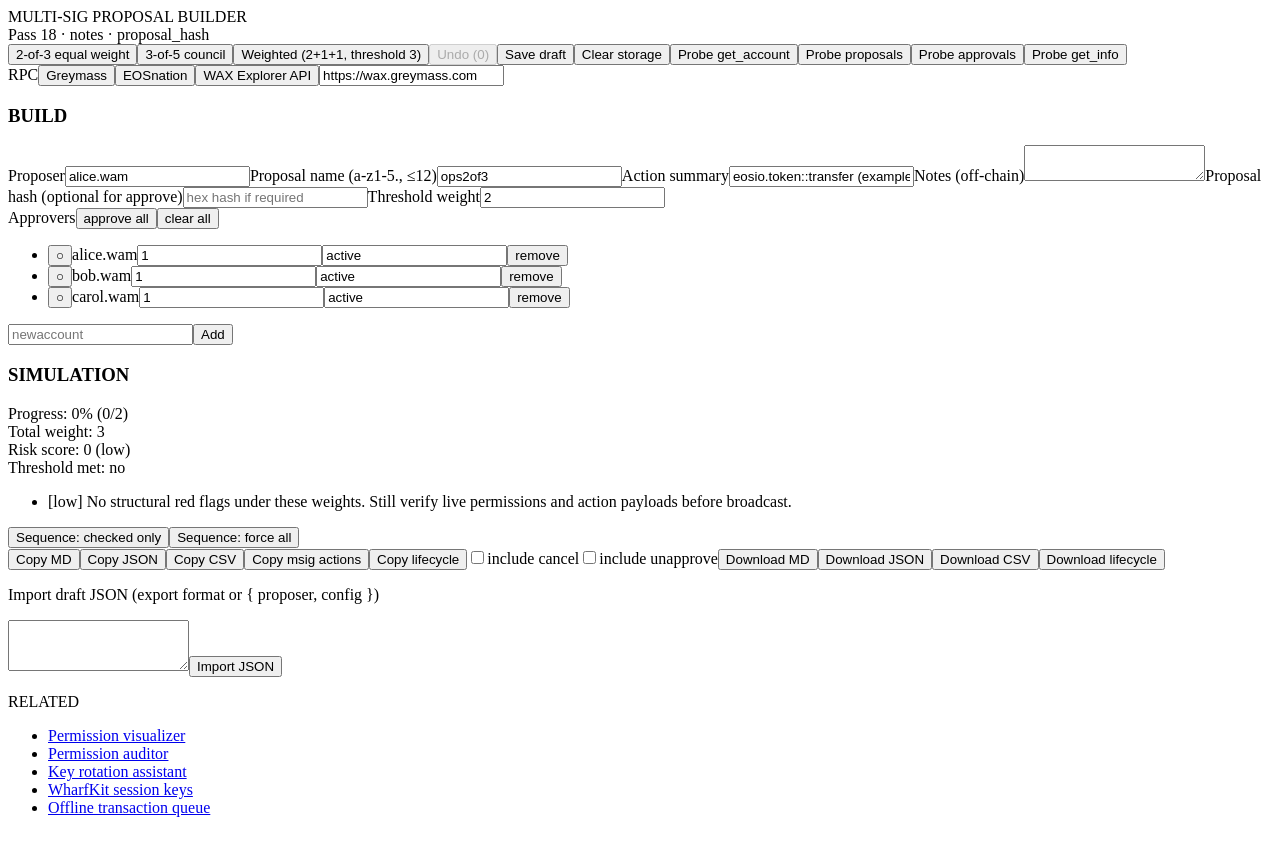
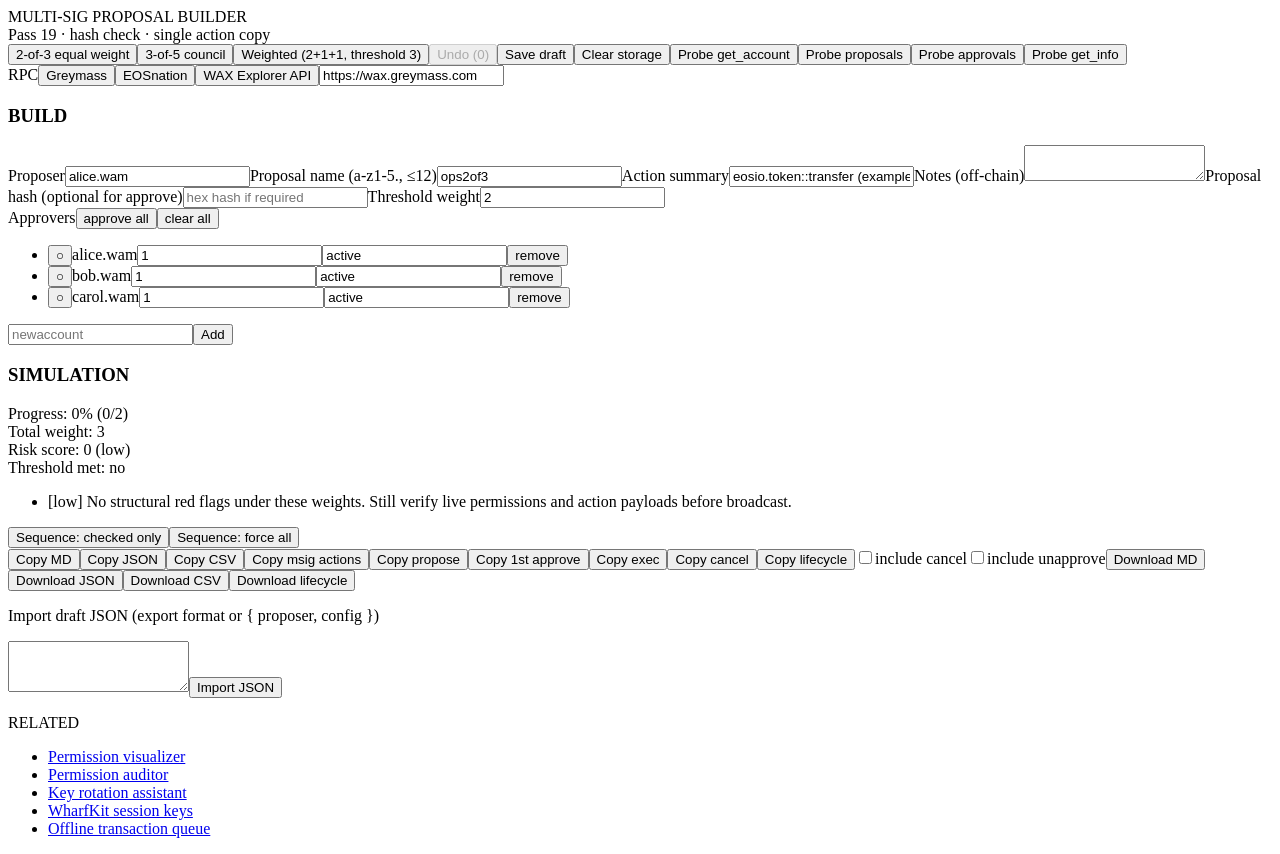
Before and after one commit to pixel-journey/wax-multi-sig-proposal-builder-and-simulator, a Next.js app: page / in a window 1280 px wide. Before the commit the page ends 833 px from the top, so only its background shows below. Built offline with nearby package versions, Linux system fonts and the light colour scheme.

Commit message:
Pass 19: wire hash check + single action copies

```diff
--- a/app/page.tsx
+++ b/app/page.tsx
@@ -37,7 +37,14 @@ import {
   fetchTableRows,
   proposalsByProposerRequest,
 } from '../examples/msigTableProbe';
+import { checkProposalHash } from '../examples/proposalHash';
 import { PRESETS } from '../examples/presets';
+import {
+  buildSingleApprove,
+  buildSingleCancel,
+  buildSingleExec,
+  buildSinglePropose,
+} from '../examples/singleActions';
 import { aggregateRiskScore } from '../examples/riskScore';
 import { DEFAULT_RPC, RPC_PRESETS, normalizeRpcBase } from '../examples/rpcEndpoints';
 import { clearDraft, loadDraft, saveDraft } from '../examples/storage';
@@ -60,9 +67,7 @@ export default function MultiSigProposalBuilder() {
   const [threshold, setThreshold] = useState(2);
   const [approvals, setApprovals] = useState<Approval[]>(defaultApprovals);
   const [newActor, setNewActor] = useState('');
-  const [actionSummary, setActionSummary] = useState(
-    'eosio.token::transfer (example)'
-  );
+  const [actionSummary, setActionSummary] = useState('eosio.token::transfer (example)');
   const [status, setStatus] = useState<string | null>(null);
   const [hydrated, setHydrated] = useState(false);
   const [probing, setProbing] = useState(false);
@@ -84,11 +89,9 @@ export default function MultiSigProposalBuilder() {
       setProposalName(d.value.config.proposalName);
       setThreshold(d.value.config.threshold);
       setApprovals(d.value.config.approvals);
-      if (d.value.config.actionSummary)
-        setActionSummary(d.value.config.actionSummary);
+      if (d.value.config.actionSummary) setActionSummary(d.value.config.actionSummary);
       if (d.value.config.notes) setNotes(d.value.config.notes);
-      if (d.value.config.proposalHash)
-        setProposalHash(d.value.config.proposalHash);
+      if (d.value.config.proposalHash) setProposalHash(d.value.config.proposalHash);
       setStatus('Restored draft from localStorage');
     }
     setHydrated(true);
@@ -119,6 +122,7 @@ export default function MultiSigProposalBuilder() {
       }),
     [proposer, proposalName, threshold, approvals]
   );
+  const hashCheck = useMemo(() => checkProposalHash(proposalHash), [proposalHash]);
 
   const approveSeq = useMemo(
     () =>
@@ -127,9 +131,12 @@ export default function MultiSigProposalBuilder() {
         proposalName,
         approvals,
         forceAll: seqMode === 'all',
-        proposalHash: proposalHash || undefined,
+        proposalHash:
+          hashCheck.ok && hashCheck.normalized
+            ? hashCheck.normalized
+            : undefined,
       }),
-    [proposer, proposalName, approvals, seqMode, proposalHash]
+    [proposer, proposalName, approvals, seqMode, hashCheck]
   );
 
   const lifecycle = useMemo(
@@ -172,8 +179,7 @@ export default function MultiSigProposalBuilder() {
     setProposalName(r.snap.config.proposalName);
     setThreshold(r.snap.config.threshold);
     setApprovals(r.snap.config.approvals);
-    if (r.snap.config.actionSummary)
-      setActionSummary(r.snap.config.actionSummary);
+    if (r.snap.config.actionSummary) setActionSummary(r.snap.config.actionSummary);
     setNotes(r.snap.config.notes ?? '');
     setProposalHash(r.snap.config.proposalHash ?? '');
     setStatus(`Undid · depth ${undoDepth(r.stack)}`);
@@ -205,7 +211,10 @@ export default function MultiSigProposalBuilder() {
           actor: approvals[0].account,
           permission: approvals[0].permission ?? 'active',
         },
-        proposal_hash: proposalHash || undefined,
+        proposal_hash:
+          hashCheck.ok && hashCheck.normalized
+            ? hashCheck.normalized
+            : undefined,
       });
     const exec = buildExecAction({
       proposer,
@@ -213,7 +222,7 @@ export default function MultiSigProposalBuilder() {
       executer: proposer,
     });
     return { propose, approve, exec, inner, approveSequence: approveSeq };
-  }, [approvals, proposer, proposalName, actionSummary, approveSeq, proposalHash]);
+  }, [approvals, proposer, proposalName, actionSummary, approveSeq, hashCheck]);
 
   const copy = async (text: string, ok: string) => {
     try {
@@ -286,9 +295,7 @@ export default function MultiSigProposalBuilder() {
     }
     setTableLabel(kind);
     setTableRows(r.rows);
-    setStatus(
-      `eosio.msig::${kind} rows: ${r.rows.length}${r.more ? ' (more)' : ''}`
-    );
+    setStatus(`eosio.msig::${kind} rows: ${r.rows.length}${r.more ? ' (more)' : ''}`);
   };
 
   const probeInfo = async () => {
@@ -305,13 +312,8 @@ export default function MultiSigProposalBuilder() {
   return (
     <div className="min-h-screen bg-[#0a0a0a] text-white p-8">
       <div className="max-w-5xl mx-auto">
-        <div className="text-2xl tracking-widest text-emerald-400 mb-2 font-bold">
-          MULTI-SIG PROPOSAL BUILDER
-        </div>
-        <div className="text-xs opacity-60 mb-2">
-          Pass 18 · notes · proposal_hash
-          {!hydrated && ' · hydrating…'}
-        </div>
+        <div className="text-2xl tracking-widest text-emerald-400 mb-2 font-bold">MULTI-SIG PROPOSAL BUILDER</div>
+        <div className="text-xs opacity-60 mb-2">Pass 19 · hash check · single action copy{!hydrated && ' · hydrating…'}</div>
 
         <div className="flex flex-wrap gap-2 mb-6">
           {PRESETS.map((p) => (
@@ -349,6 +351,7 @@ export default function MultiSigProposalBuilder() {
             <label className="block text-xs opacity-70">Action summary<input value={actionSummary} onChange={(e) => setActionSummary(e.target.value)} className="w-full mt-1 bg-black/60 border border-white/10 px-4 py-3 rounded-xl text-sm" /></label>
             <label className="block text-xs opacity-70">Notes (off-chain)<textarea value={notes} onChange={(e) => setNotes(e.target.value)} rows={2} className="w-full mt-1 bg-black/60 border border-white/10 px-3 py-2 rounded-xl text-sm" /></label>
             <label className="block text-xs opacity-70">Proposal hash (optional for approve)<input value={proposalHash} onChange={(e) => setProposalHash(e.target.value)} className="w-full mt-1 bg-black/60 border border-white/10 px-4 py-2 rounded-xl font-mono text-sm" placeholder="hex hash if required" /></label>
+            {!hashCheck.ok && <p className="text-[10px] text-amber-400">{hashCheck.reason}</p>}
             <label className="block text-xs opacity-70">Threshold weight<input type="number" min={1} value={threshold} onChange={(e) => setThreshold(Number(e.target.value) || 0)} className="w-28 mt-1 bg-black/60 border border-white/10 px-4 py-2 rounded-xl font-mono" /></label>
             <div>
               <div className="flex flex-wrap items-center gap-2 mb-2">
@@ -394,6 +397,20 @@ export default function MultiSigProposalBuilder() {
               <button type="button" onClick={() => copy(exportProposalJson(config, proposer), 'JSON copied')} className="px-3 py-2 rounded-xl bg-sky-900 text-sm">Copy JSON</button>
               <button type="button" onClick={() => copy(exportApproversCsv(config, proposer), 'CSV copied')} className="px-3 py-2 rounded-xl bg-teal-800 text-sm">Copy CSV</button>
               <button type="button" onClick={() => copy(JSON.stringify(actionSketches, null, 2), 'msig actions copied')} className="px-3 py-2 rounded-xl bg-indigo-900 text-sm">Copy msig actions</button>
+              <button type="button" onClick={() => copy(JSON.stringify(buildSinglePropose({ proposer, proposalName, approvals, actionSummary }), null, 2), 'propose action copied')} className="px-3 py-2 rounded-xl bg-stone-800 text-sm">Copy propose</button>
+              <button type="button" onClick={() => {
+                const a = approvals[0];
+                if (!a) { setStatus('Add an approver first'); return; }
+                copy(JSON.stringify(buildSingleApprove({
+                  proposer,
+                  proposalName,
+                  account: a.account,
+                  permission: a.permission,
+                  proposalHash: hashCheck.ok && hashCheck.normalized ? hashCheck.normalized : undefined,
+                }), null, 2), 'approve action copied');
+              }} className="px-3 py-2 rounded-xl bg-stone-700 text-sm">Copy 1st approve</button>
+              <button type="button" onClick={() => copy(JSON.stringify(buildSingleExec({ proposer, proposalName }), null, 2), 'exec action copied')} className="px-3 py-2 rounded-xl bg-stone-600 text-sm">Copy exec</button>
+              <button type="button" onClick={() => copy(JSON.stringify(buildSingleCancel({ proposer, proposalName }), null, 2), 'cancel action copied')} className="px-3 py-2 rounded-xl bg-stone-500 text-sm">Copy cancel</button>
               <button type="button" onClick={() => copy(lifecycleToJson(lifecycle), 'Lifecycle JSON copied')} className="px-3 py-2 rounded-xl bg-fuchsia-900 text-sm">Copy lifecycle</button>
               <label className="flex items-center gap-1 text-[10px] opacity-70 px-2"><input type="checkbox" checked={includeCancel} onChange={(e) => setIncludeCancel(e.target.checked)} />include cancel</label>
               <label className="flex items-center gap-1 text-[10px] opacity-70 px-2"><input type="checkbox" checked={includeUnapprove} onChange={(e) => setIncludeUnapprove(e.target.checked)} />include unapprove</label>
@@ -425,7 +442,6 @@ export default function MultiSigProposalBuilder() {
         </section>
 
         {status && (<p className="mt-6 text-xs text-emerald-200/80" role="status">{status}</p>)}
-
         <RelatedBlueprints />
       </div>
     </div>
```
